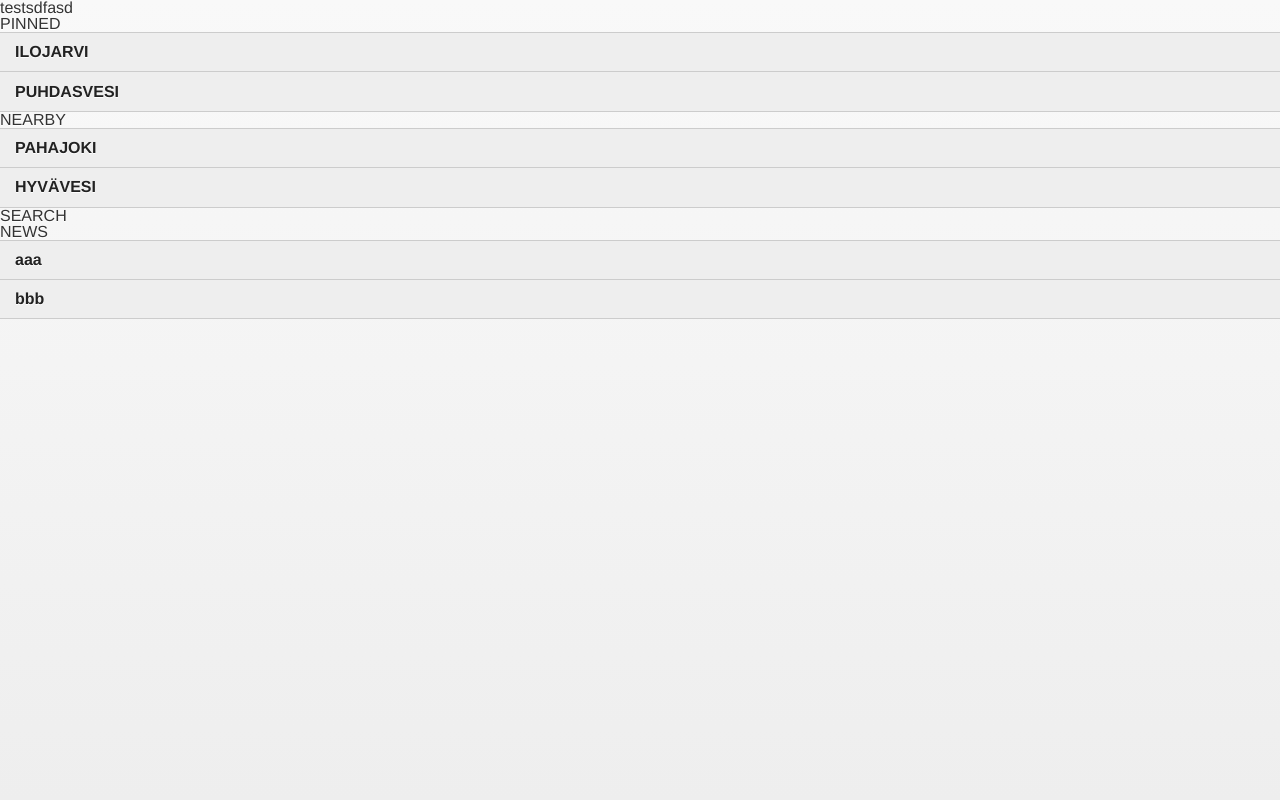
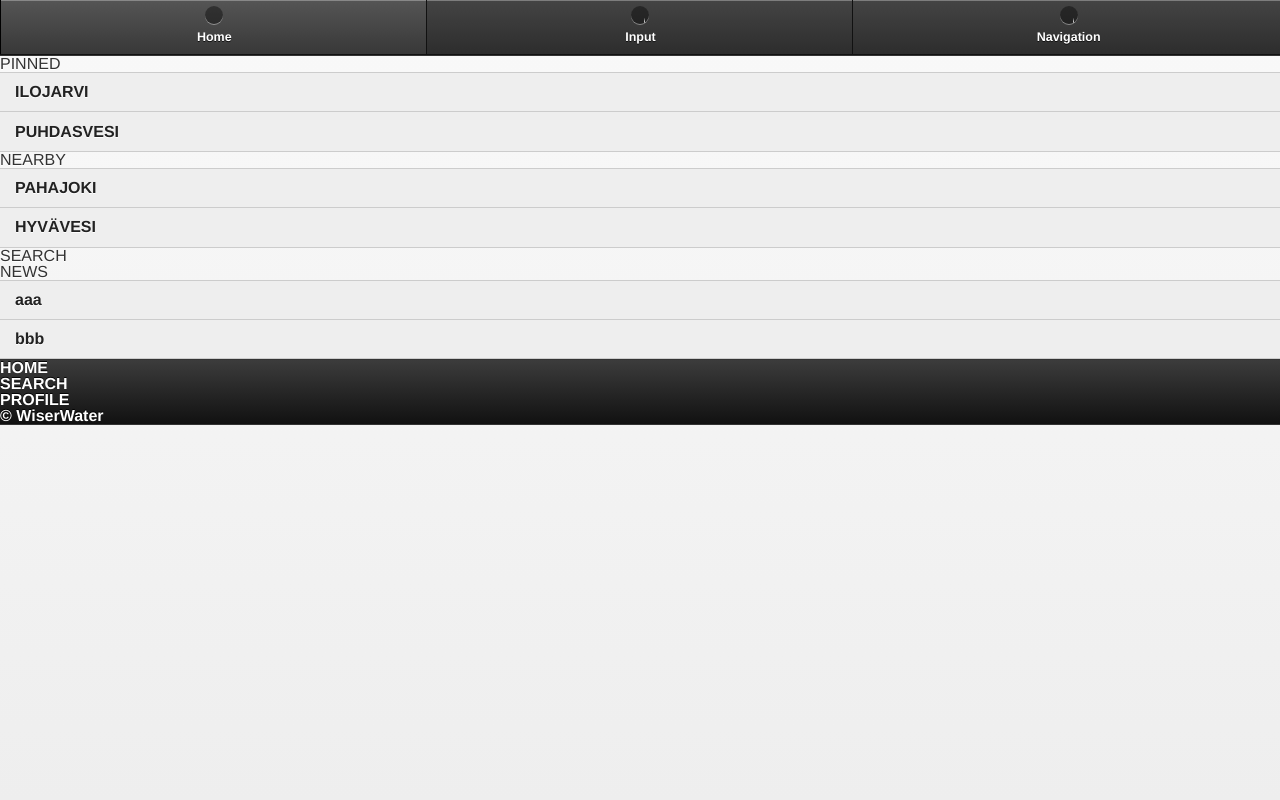
Before and after one commit to ebuyukcan/WiserWater, a Django app: page / in a window 1280 px wide. Run offline with Django 3.2, Linux system fonts and the light colour scheme; some libraries are stand-ins or nearby versions.

Commit message:
Fixing home view rendering

```diff
--- a/djangoproject/backend/templates/index.html
+++ b/djangoproject/backend/templates/index.html
@@ -35,7 +35,9 @@
 
             <script src="{% get_static_prefix %}js/models/lake.js"></script>
 
-            <script src="{% get_static_prefix %}js/views/home.js"></script>
+            <script src="{% get_static_prefix %}js/views/HeaderView.js"></script>
+            <script src="{% get_static_prefix %}js/views/FooterView.js"></script>
+            <script src="{% get_static_prefix %}js/views/HomeView.js"></script>
 
         {% else %}
             <script type="text/javascript">
@@ -46,7 +48,10 @@
     </head>
 
     <body>
-        <div data-role="page" id="page">
+        <div data-role="page">
+            <header id="header" data-role="header" data-id="persistentHeader" data-position="fixed"></header>
+            <div id="content"></div>
+            <footer id="footer" data-role="footer" data-id="persistentFooter"></footer>
         </div>
     </body>
 </html>
--- a/djangoproject/static/css/style.css
+++ b/djangoproject/static/css/style.css
@@ -10,3 +10,7 @@
 	background-image: url("../img/down_arrow_header60.png");
     background-size: 100px 60px;
 }
+
+#header {
+	height: 54px;
+}
--- a/djangoproject/static/js/AppRouter.js
+++ b/djangoproject/static/js/AppRouter.js
@@ -12,10 +12,18 @@ AppRouter = Backbone.Router.extend({
   },
   renderHome: function() {
     console.debug("Rendering home");
-    this.setPage($("#page"), new WiserWater.HomeView());
+    this.setPage($("#content"), new WiserWater.HomeView());
     return this;
   },
-  setPage: function(target, view) {
+  setPage: function(target, view, header, footer) {
+    if (header == null) {
+      header = new WiserWater.HeaderView();
+    }
+    if (footer == null) {
+      footer = new WiserWater.FooterView();
+    }
+    $("#header").html(header.render().el).trigger("create");
+    $("#footer").html(footer.render().el).trigger("create");
     if (view != null) {
       target.html($(view.render().el));
       return target.trigger("create");
--- /dev/null
+++ b/djangoproject/static/js/views/FooterView.js
@@ -0,0 +1,12 @@
+// Generated by CoffeeScript 1.3.3
+
+window.WiserWater.FooterView = Backbone.View.extend({
+  initialize: function(options) {
+    this.template = _.template(WiserWater.tpl.get('footer'));
+    return this;
+  },
+  render: function() {
+    $(this.el).html(this.template());
+    return this;
+  }
+});
--- /dev/null
+++ b/djangoproject/static/js/views/HeaderView.js
@@ -0,0 +1,12 @@
+// Generated by CoffeeScript 1.3.3
+
+window.WiserWater.HeaderView = Backbone.View.extend({
+  initialize: function(options) {
+    this.template = _.template(WiserWater.tpl.get('header'));
+    return this;
+  },
+  render: function() {
+    $(this.el).html(this.template());
+    return this;
+  }
+});
--- a/djangoproject/static/js/views/home.js
+++ b/djangoproject/static/js/views/HomeView.js
@@ -6,9 +6,7 @@ window.WiserWater.HomeView = Backbone.View.extend({
     return this;
   },
   render: function() {
-    $(this.el).html(this.template({
-      title: "testsdfasd"
-    }));
+    $(this.el).html(this.template());
     return this;
   }
 });
--- a/djangoproject/static/templates/home.html
+++ b/djangoproject/static/templates/home.html
@@ -1,10 +1,8 @@
 <div class="content" data-role="content">
-	<%= title %>
 	<h3>PINNED</h3>
 		<ul data-role="listview">
 			<li>ILOJARVI</li>
 			<li>PUHDASVESI</li>
-			<!--<li><a href="file:///Users/mikaelsc5/Desktop/jQueryMobile/jQueryMobile%20examples/ex2.html" data-ajax="true">Lecture slides</a></li> -->
 		</ul>
 	<h3>NEARBY</h3>
 		<ul data-role="listview">
```
Also changed, not shown: 5 other files.
